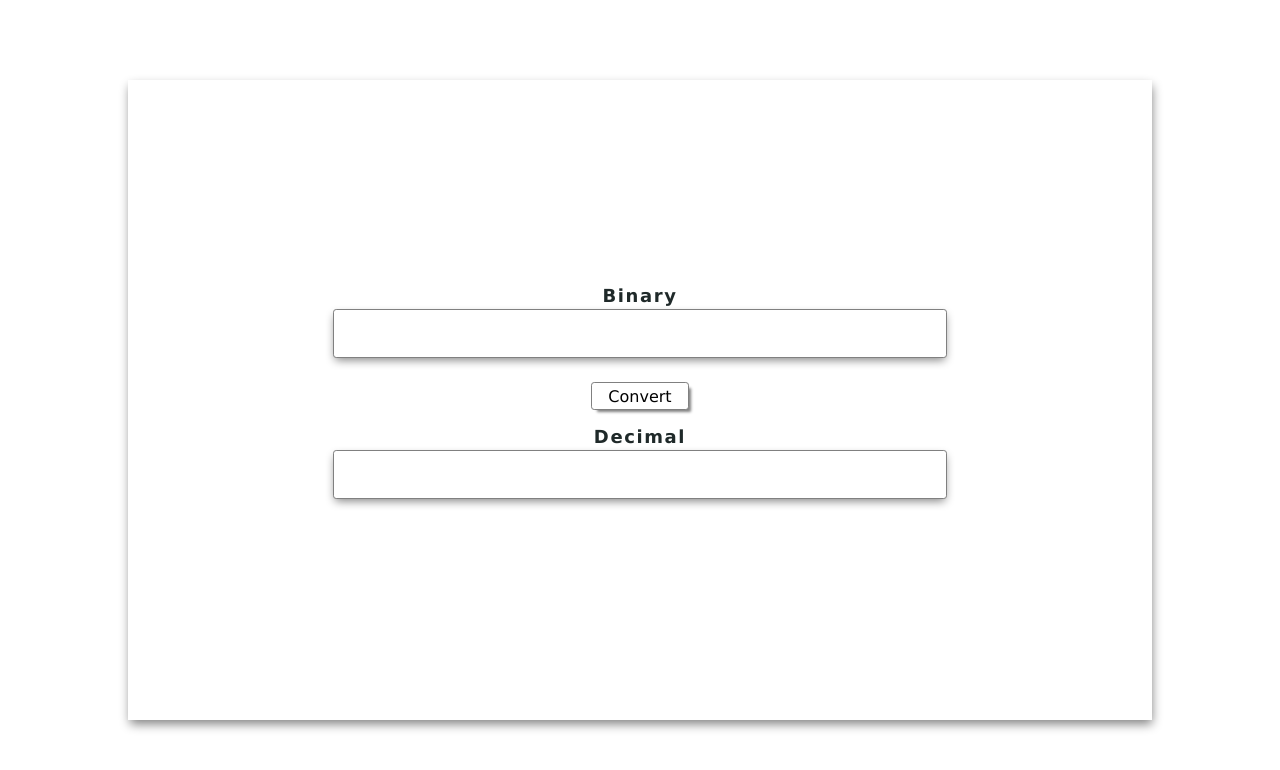
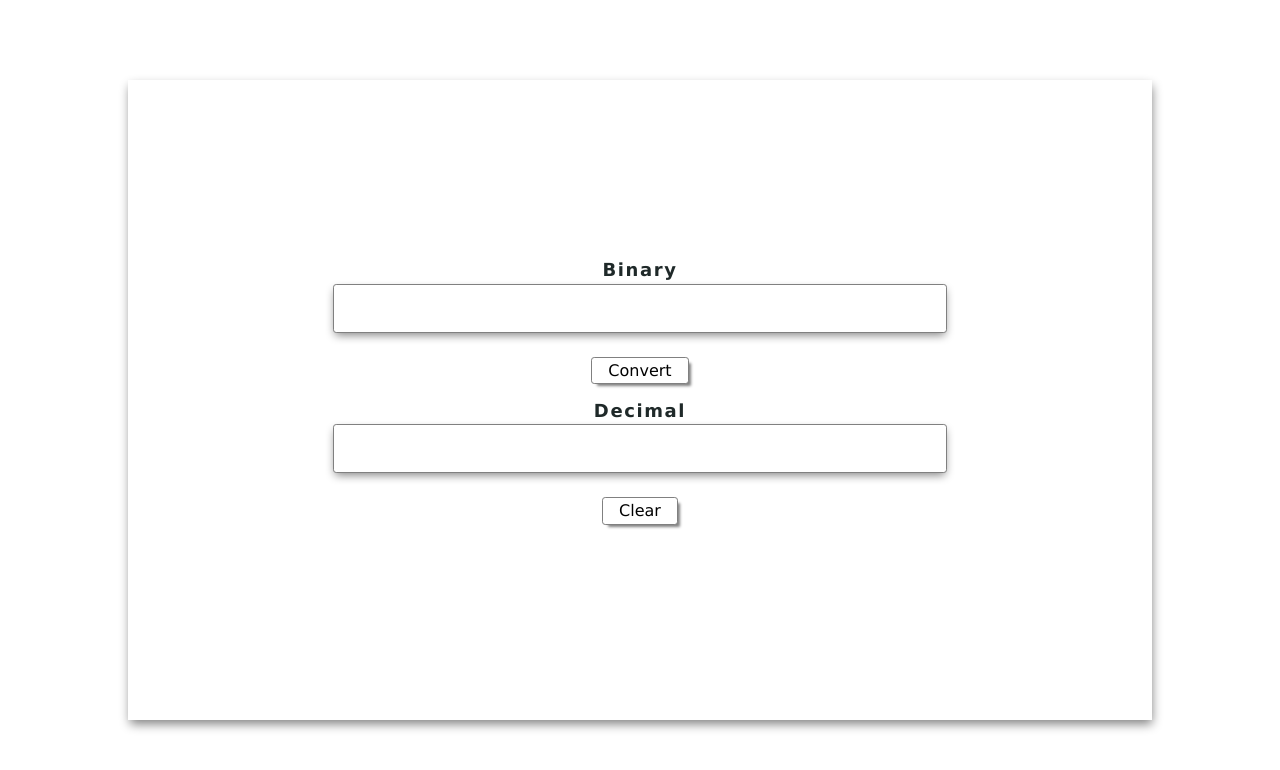
Before and after one commit to arp99/Bin-2-dec, a plain HTML site: page index.html in a window 1280 px wide. Drawn offline with Linux system fonts and the light colour scheme.

Commit message:
Add an class to input and add clear button

```diff
--- a/index.html
+++ b/index.html
@@ -9,10 +9,12 @@
 <body>
     <main id="content">
         <label for="bin-input">Binary</label>
-        <input type="text" name="bin-input" id="bin-input">
+        <input type="text" name="bin-input" id="bin-input" class="">
+        <p style="color: red; display: none" id="error-msg">Enter valid binary digit</p>
         <button id="btn-convert">Convert</button>
         <label for="dec-output">Decimal</label>
         <input type="text" name="dec-output" id="dec-output">
+        <button id="clear">Clear</button>
     </main>
     <script src="index.js"></script>
 </body>
```
